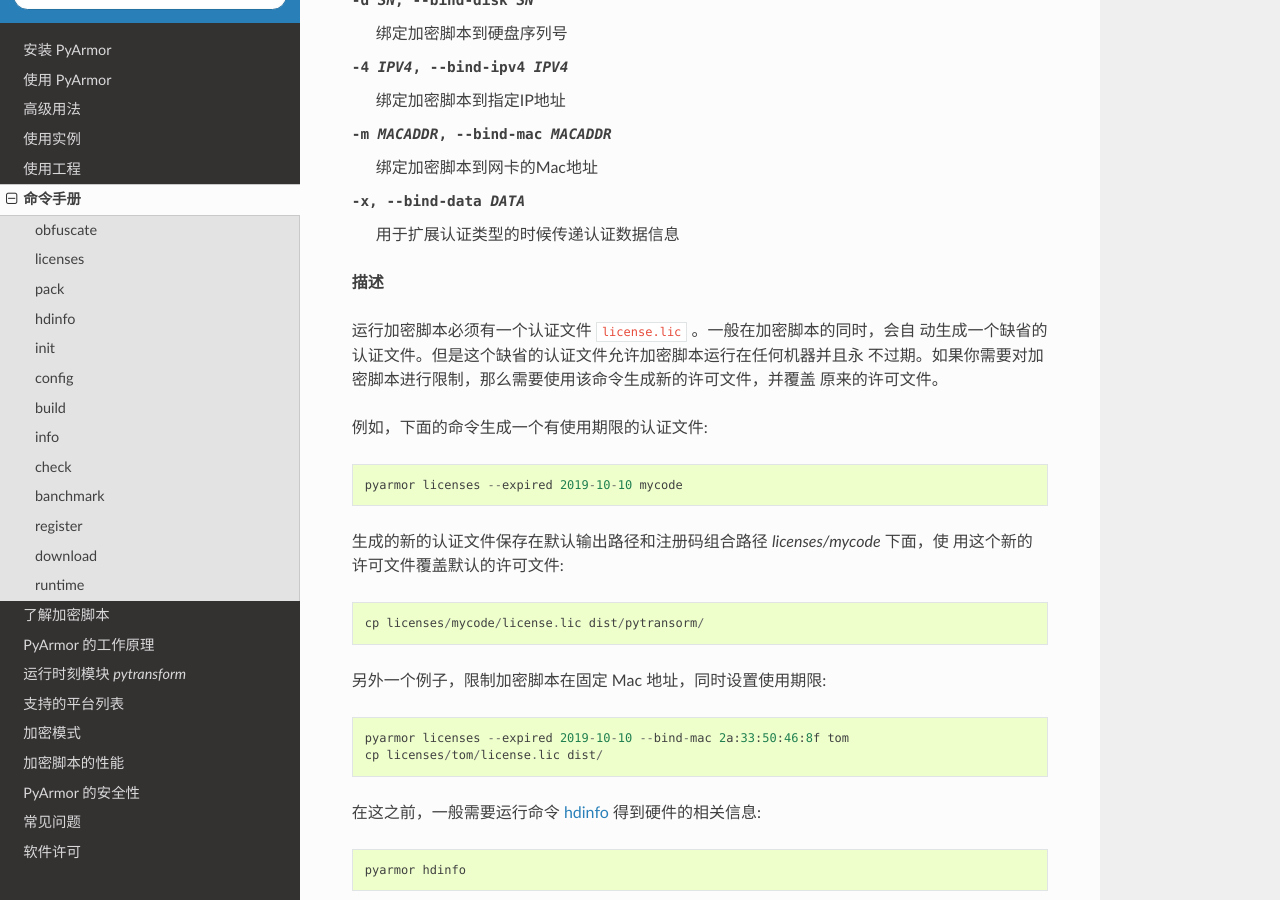
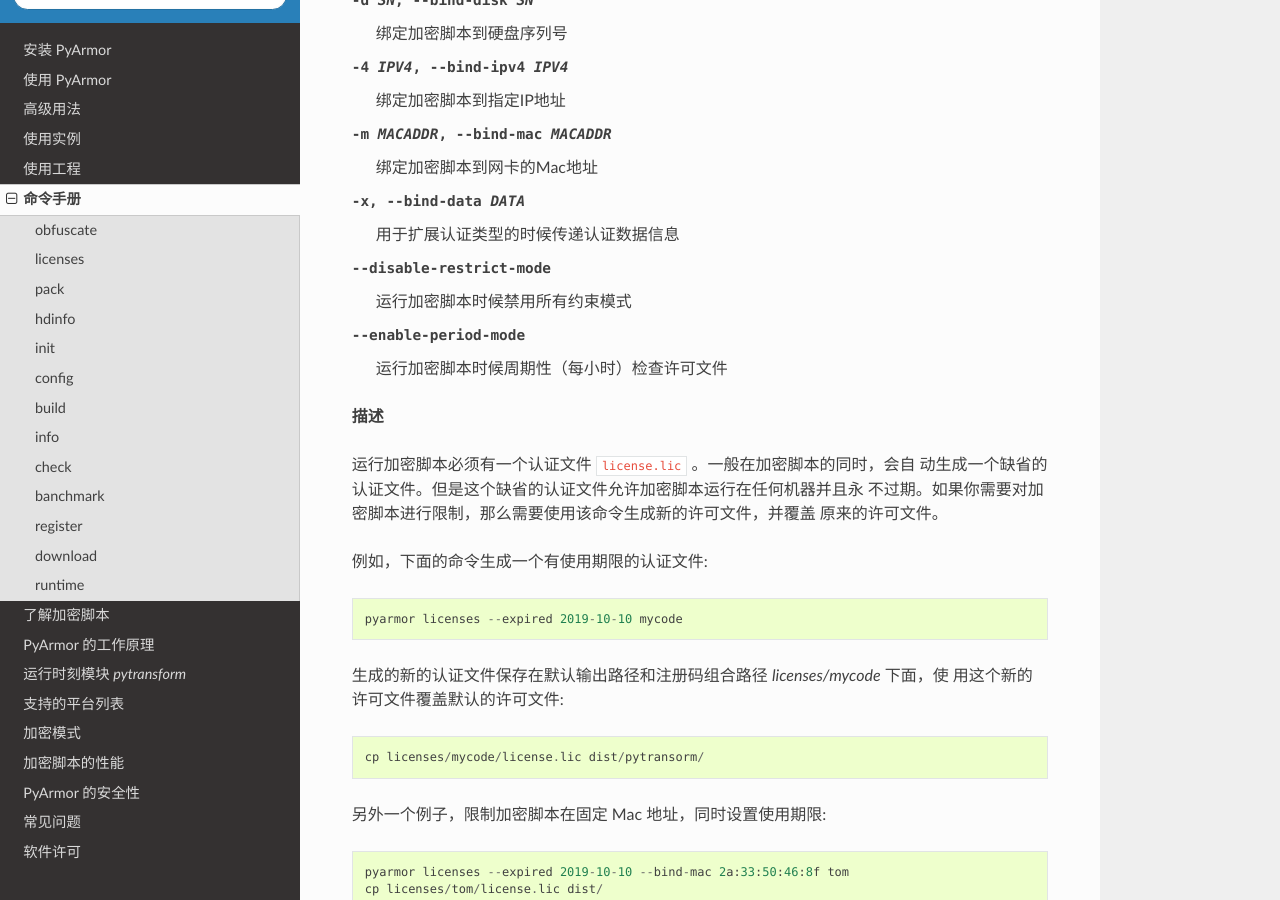
Before and after one commit to dashingsoft/pyarmor-docs-zh, a Sphinx documentation site: the page built from docs/man.rst, in a window 1280 px wide and 900 px high, scrolled down 6843 px. Built offline with Sphinx 7.4.7 and the Read the Docs theme 2.0.0, drawn with Linux system fonts in a browser that asks for light colours.

Commit message:
Document new option

```diff
--- a/docs/man.rst
+++ b/docs/man.rst
@@ -265,6 +265,8 @@
 -4 IPV4, --bind-ipv4 IPV4             绑定加密脚本到指定IP地址
 -m MACADDR, --bind-mac MACADDR        绑定加密脚本到网卡的Mac地址
 -x, --bind-data DATA                  用于扩展认证类型的时候传递认证数据信息
+--disable-restrict-mode               运行加密脚本时候禁用所有约束模式
+--enable-period-mode                  运行加密脚本时候周期性（每小时）检查许可文件
 
 **描述**
 
```
